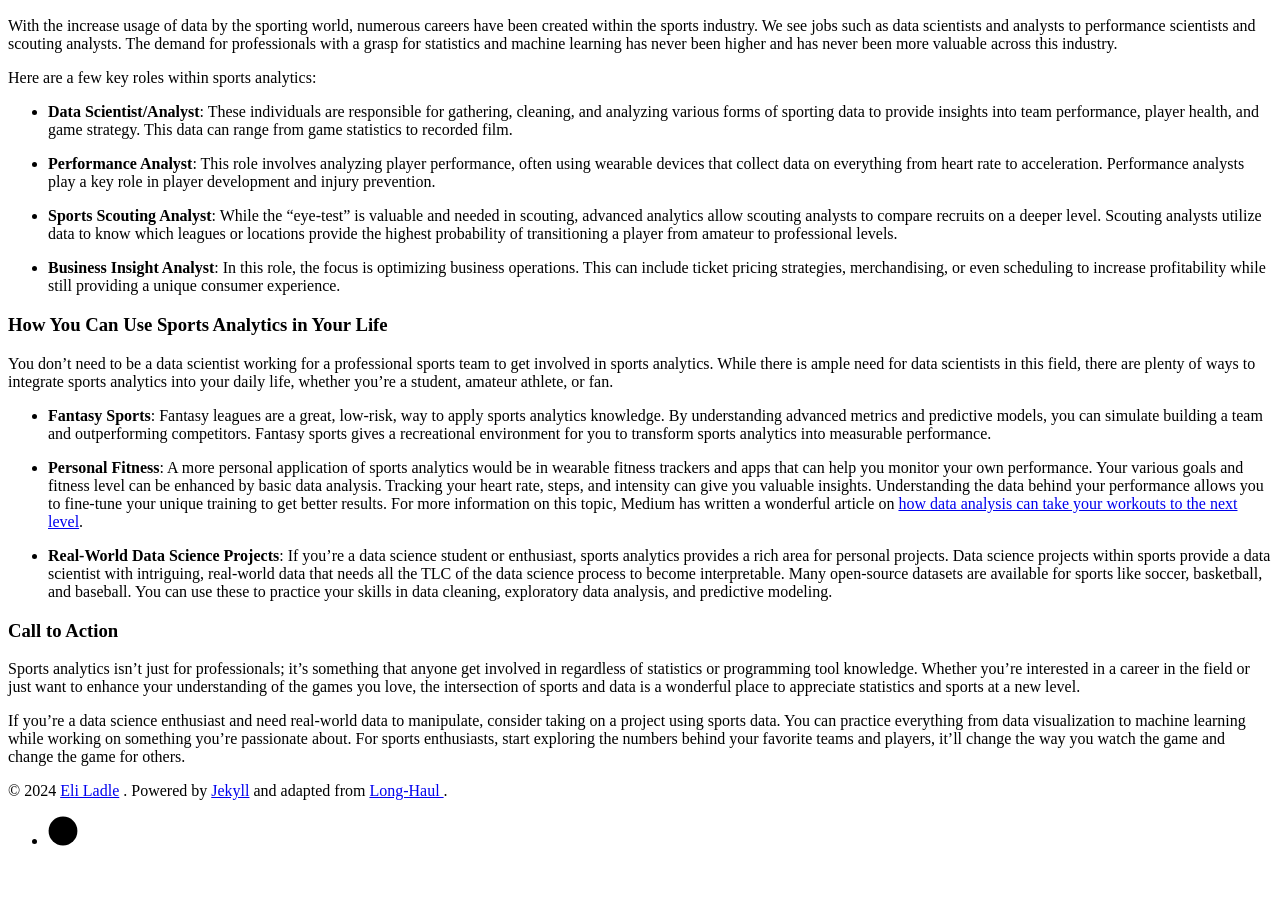
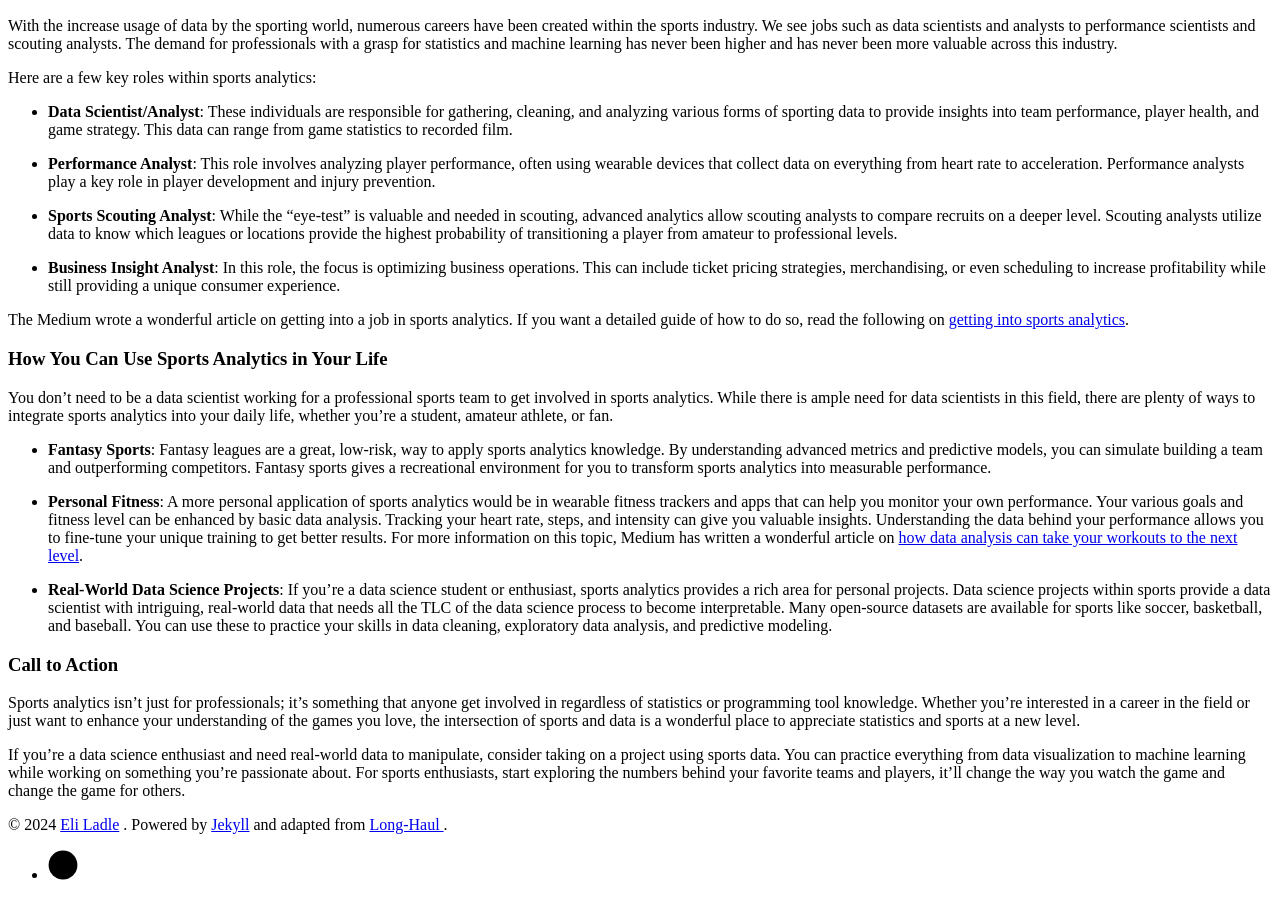
Before and after one commit to eladle21/my-blog, a Jekyll site: the page built from _posts/2024-10-05-Final-Draft.md, in a window 1280 px wide and 900 px high, scrolled down 2019 px. Built offline with Jekyll 4.4.1, drawn with Linux system fonts in a browser that asks for light colours; nearby versions of some CDN libraries; before the commit the page ends 2885 px from its top, so only the background shows below that.

Commit message:
added the last link

```diff
--- a/_posts/2024-10-05-Final-Draft.md
+++ b/_posts/2024-10-05-Final-Draft.md
@@ -59,6 +59,8 @@ Here are a few key roles within sports analytics:
 
 - **Business Insight Analyst**: In this role, the focus is optimizing business operations. This can include ticket pricing strategies, merchandising, or even scheduling to increase profitability while still providing a unique consumer experience.
 
+The Medium wrote a wonderful article on getting into a job in sports analytics.  If you want a detailed guide of how to do so, read the following on [getting into sports analytics](https://medium.com/@GregorydSam/getting-into-sports-analytics-2-0-129dfb87f5be).
+
 
 ### How You Can Use Sports Analytics in Your Life
 
```
